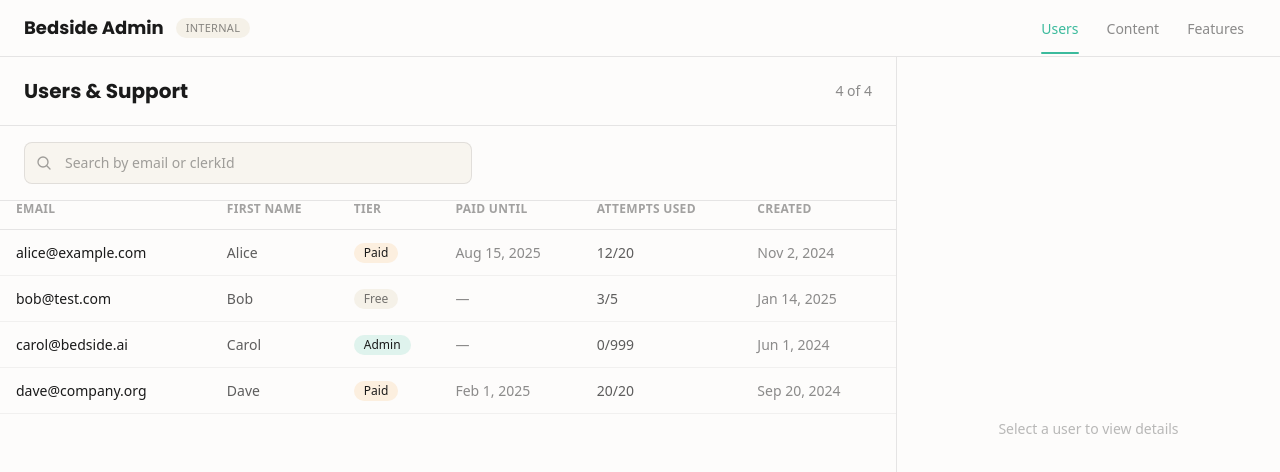
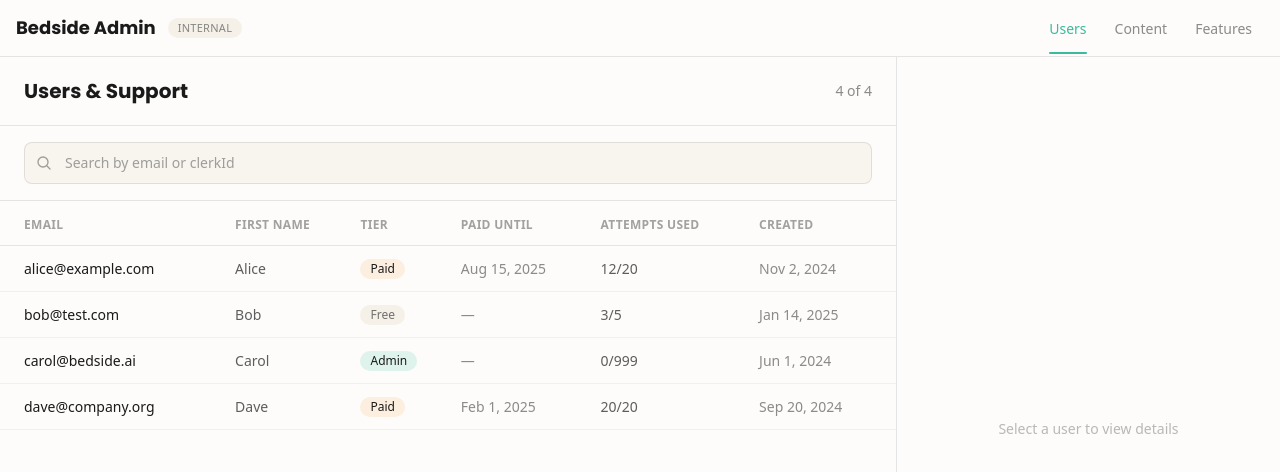
Before and after one commit to Bedside-Internal/bedside-admin-site, a Next.js app: page /users in a window 1280 px wide. Shown: the top 472 px of the page. Built offline with nearby package versions, Linux system fonts and the light colour scheme.

Commit message:
fix nav alignment, search width, table spacing, and click-away deselect
- nav alignment
- searchbox width adjustment
- table spacing
- click away deselect event handler

```diff
--- a/app/users/page.tsx
+++ b/app/users/page.tsx
@@ -88,7 +88,13 @@ export default function UsersPage() {
 
       <main className="flex flex-1 overflow-hidden">
         {/* Left: List area */}
-        <div className="flex flex-1 flex-col overflow-y-auto">
+        <div
+            className="flex flex-1 flex-col overflow-y-auto"
+            onClick={(e) => {
+                // Deselect if clicking directly on the background, not a child
+                if (e.target === e.currentTarget) setSelectedUserId(null);
+            }}
+        >
           {/* Header */}
           <div className="flex items-center justify-between border-b border-ink/10 px-6 py-5">
             <h1 className="font-poppins text-xl font-bold text-ink">
@@ -105,11 +111,13 @@ export default function UsersPage() {
           </div>
 
           {/* Table */}
-          <UserTable
-            users={filteredUsers}
-            selectedUserId={selectedUserId}
-            onSelectUser={setSelectedUserId}
-          />
+          <div className="pt-4">
+            <UserTable
+              users={filteredUsers}
+              selectedUserId={selectedUserId}
+              onSelectUser={setSelectedUserId}
+            />
+          </div>
         </div>
 
         {/* Right: Detail panel */}
--- a/components/layout/AdminNav.tsx
+++ b/components/layout/AdminNav.tsx
@@ -12,7 +12,7 @@ export default function AdminNav() {
 
   return (
     <nav className="sticky top-0 z-50 border-b border-ink/10 bg-cream">
-      <div className="mx-auto flex h-14 max-w-7xl items-center justify-between px-6">
+      <div className="mx-auto flex h-14 max-w-8xl items-center justify-between px-4">
         <div className="flex items-center gap-3">
           <span className="font-poppins text-lg font-bold text-ink">
             Bedside Admin
--- a/components/users/UserSearch.tsx
+++ b/components/users/UserSearch.tsx
@@ -5,7 +5,7 @@ interface UserSearchProps {
 
   export default function UserSearch({ value, onChange }: UserSearchProps) {
     return (
-      <div className="relative w-full max-w-md">
+      <div className="relative w-full">
         {/* Search icon */}
         <svg
           className="pointer-events-none absolute left-3 top-1/2 h-4 w-4 -translate-y-1/2 text-ink/40"
--- a/components/users/UserTable.tsx
+++ b/components/users/UserTable.tsx
@@ -49,7 +49,7 @@ export default function UserTable({
       <table className="w-full text-left text-sm">
         <thead>
           <tr className="border-b border-ink/10 text-xs font-medium uppercase tracking-wide text-ink/40">
-            <th className="pb-3 pr-4 pl-4">Email</th>
+            <th className="pb-3 pr-4 pl-6">Email</th>
             <th className="pb-3 pr-4">First Name</th>
             <th className="pb-3 pr-4">Tier</th>
             <th className="pb-3 pr-4">Paid Until</th>
@@ -70,7 +70,7 @@ export default function UserTable({
                     : "hover:bg-sand/60"
                 }`}
               >
-                <td className="py-3 pr-4 pl-4 font-medium text-ink">
+                <td className="py-3 pr-4 pl-6 font-medium text-ink">
                   {user.email}
                 </td>
                 <td className="py-3 pr-4 text-ink/70">{user.firstName}</td>
```
